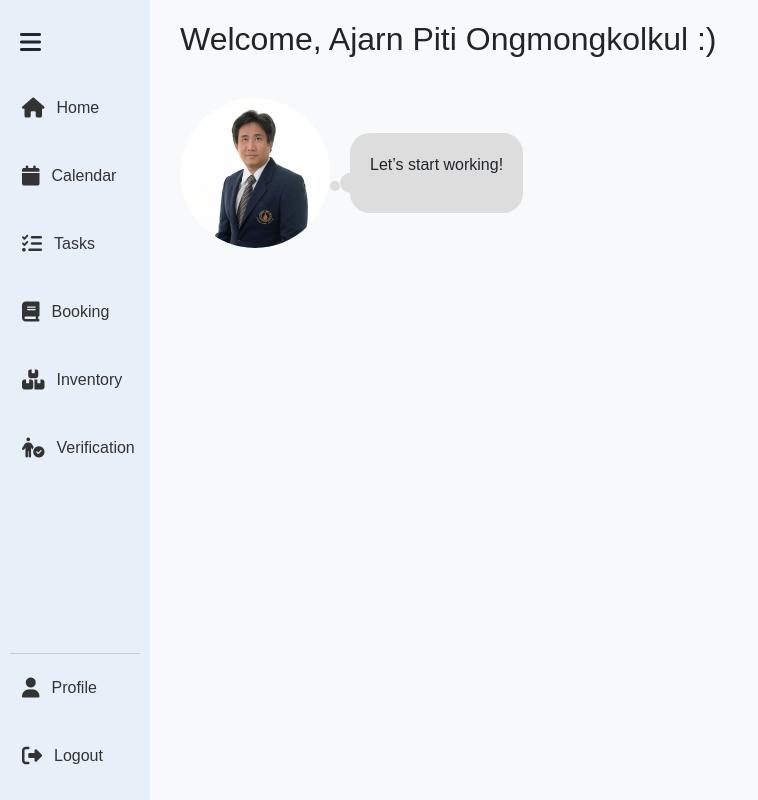
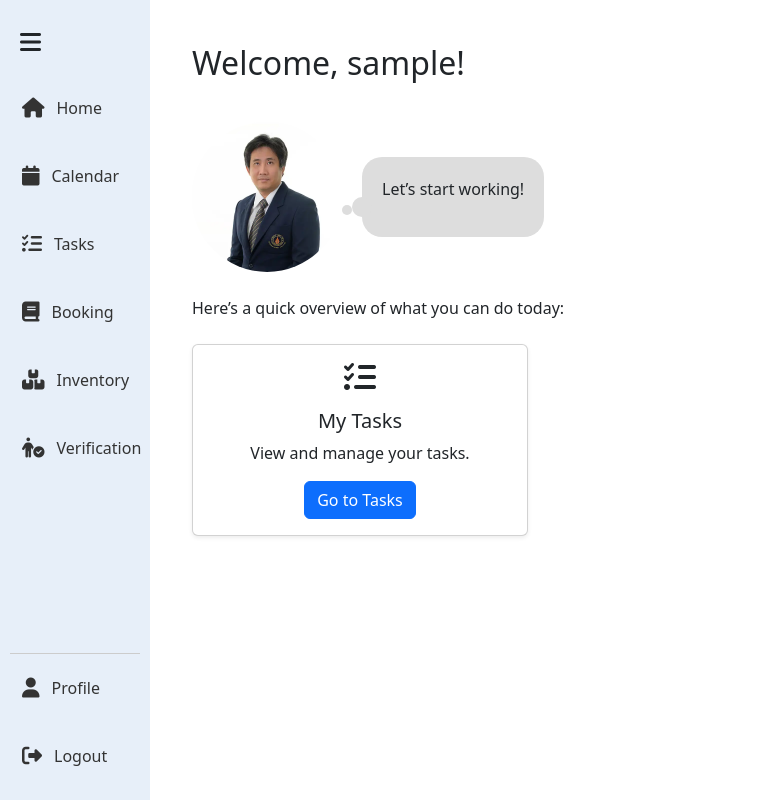
Before and after one commit to sirithatthamrong/SWE-P1, a Flask app: template app/templates/home.html in a window 1280 px wide. Shown: the whole page, without its empty margins (0-758 px from the left). Run offline with Flask 3, Linux system fonts and the light colour scheme; the template is opened without the code that fills it, so the values that code supplies are empty; the visitor is signed in with stand-in values (Sample User, id 1).

Commit message:
Style: Home now says hi to the user's name. Refactor: Grouped up getting user's info into the session through login.

```diff
--- a/app/templates/home.html
+++ b/app/templates/home.html
@@ -1,18 +1,42 @@
 {% extends 'base.html' %}
 
+{% block content %}
+<div class="container mt-4">
+    <!-- Greeting Section -->
+    <h2 class="mb-4">
+        Welcome, {{ session['username'] }}!
+    </h2>
 
-{% block content %}
-    <head>
-        <meta charset="UTF-8">
-        <meta name="viewport" content="width=device-width, initial-scale=1.0">
-        <title>{% block title %}LabSync{% endblock %}</title>
-        <link rel="stylesheet" href="{{ url_for('static', filename='css/home.css') }}">
-    </head>
-    <h2>Welcome, Ajarn Piti Ongmongkolkul :)</h2>
     <div class="welcome-container">
-        <img src="{{ url_for('static', filename='images/piti.png') }}" alt="User" class="user-image">
+        <img
+            src="{{ url_for('static', filename='images/piti.png') }}"
+            alt="User"
+            class="user-image"
+        >
         <div class="thought-bubble">
             <p>Let’s start working!</p>
         </div>
     </div>
+
+    <!-- Additional content or quick-links/call-to-actions below -->
+    <p class="mt-4">Here’s a quick overview of what you can do today:</p>
+
+    <div class="row mt-4">
+        <!-- Example Card: Tasks -->
+        <div class="col-md-4 mb-3">
+            <div class="card shadow-sm h-100">
+                <div class="card-body text-center">
+                    <i class="fas fa-tasks fa-2x mb-3"></i>
+                    <h5 class="card-title">My Tasks</h5>
+                    <p class="card-text">View and manage your tasks.</p>
+                    <a href="{{ url_for('main.tasks') }}" class="btn btn-primary">
+                        Go to Tasks
+                    </a>
+                </div>
+            </div>
+        </div>
+
+        <!-- Add more cards for Calendar, Booking, etc., if you'd like -->
+    </div>
+</div>
 {% endblock %}
```
Also changed, not shown: app/routes.py (+49 -31 lines).
